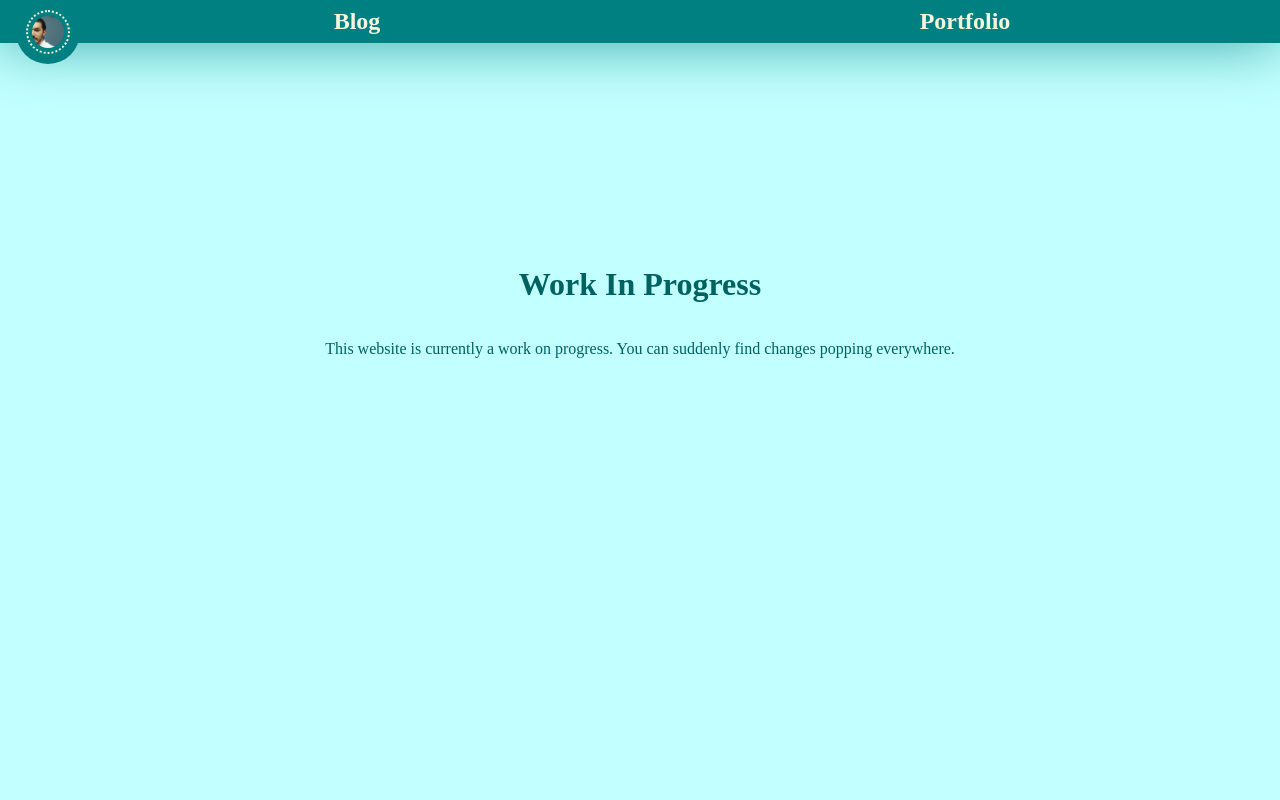
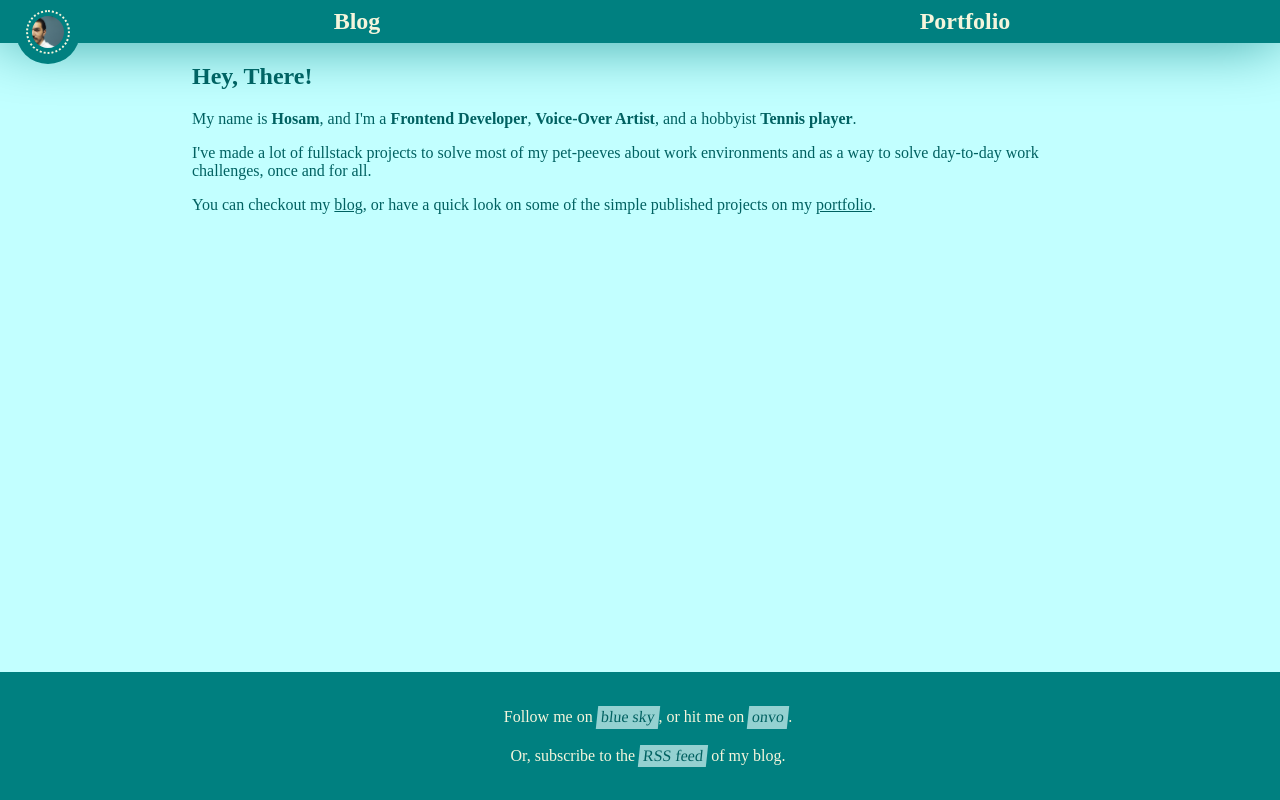
Before and after one commit to hAbuMustafa/hAbuMustafa.github.io, a SvelteKit app: page / in a window 1280 px wide. Built offline with nearby package versions, Linux system fonts and the light colour scheme; some icons are missing.

Commit message:
new landing page

```diff
--- a/src/routes/+page.svelte
+++ b/src/routes/+page.svelte
@@ -1,41 +1,47 @@
-<script lang="ts">
-  function fillDots(node: HTMLSpanElement) {
-    const motionMQ = window.matchMedia('(prefers-reduced-motion: reduce)');
-
-    if (!motionMQ.matches) {
-      const dotsInterval = setInterval(() => {
-        node.textContent = node.textContent!.length === 3 ? '' : node.textContent + '.';
-      }, 1000);
-
-      return {
-        destroy() {
-          clearInterval(dotsInterval);
-        },
-      };
-    }
-
-    node.textContent = '...';
-  }
+<script>
+  import info from '$lib/info';
 </script>
 
-<div class="wrapper">
-  <h1>Work in progress<span use:fillDots>...</span></h1>
+<h2>Hey, There!</h2>
+<p>
+  My name is <strong>Hosam</strong>, and I'm a <strong>Frontend Developer</strong>,
+  <strong>Voice-Over Artist</strong>, and a hobbyist <strong>Tennis player</strong>.
+</p>
+<p>
+  I've made a lot of fullstack projects to solve most of my pet-peeves about work
+  environments and as a way to solve day-to-day work challenges, once and for all.
+</p>
+<p>
+  You can checkout my <a href="/blog/posts">blog</a>, or have a quick look on some of the
+  simple published projects on my <a href="/portfolio">portfolio</a>.
+</p>
+
+<footer>
   <p>
-    This website is currently a work on progress. You can suddenly find changes popping
-    everywhere.
+    Follow me on
+    <a href="https://bsky.app/profile/{info.url.replace('https://', '')}" target="_blank"
+      >blue sky</a
+    >, or hit me on
+    <a rel="me" href="https://onvo.me/@Hos" target="_blank">onvo</a>.
   </p>
-</div>
+  <p>Or, subscribe to the <a href="/blog/feed">RSS feed</a> of my blog.</p>
+</footer>
 
 <style>
-  .wrapper {
-    display: flex;
-    flex-direction: column;
-    justify-content: center;
-    align-items: center;
-    height: 66.5lvh;
+  footer {
+    position: fixed;
+    min-width: 100vw;
+    inset-inline-start: 0;
+    inset-block-end: 0;
+    min-height: 8rem;
+    color: var(--text-color);
+    background: var(--main-color);
+    place-content: center;
+    margin-block-start: 1rem;
 
-    & p {
-      text-align: center;
-    }
+    line-height: 1.35rem;
+    text-align: center;
+
+    padding-inline: 0.5rem;
   }
 </style>
```
Also changed, not shown: src/lib/components/Footer.svelte (deleted, +0 -36 lines).
